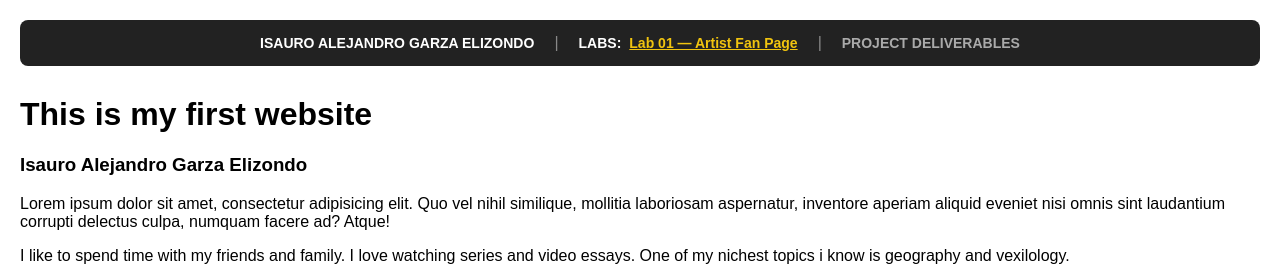
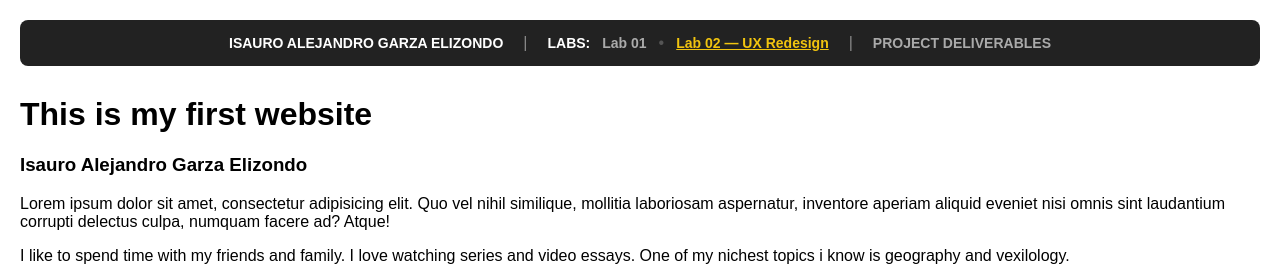
Before and after one commit to Isaurex-28/TC1004B, a plain HTML site: page index.html in a window 1280 px wide. Shown: the top 277 px of the page. Drawn offline with Linux system fonts and the light colour scheme.

Commit message:
Revise navigation and content structure in index.html
Updated navigation links and styles, added new lab links, and improved overall layout.

```diff
--- a/index.html
+++ b/index.html
@@ -9,9 +9,11 @@
     <nav style="display: flex; justify-content: center; align-items: center; gap: 20px; background-color: #222222; padding: 14px 20px; border-radius: 8px; margin-bottom: 30px;">
         <a href="index.html" style="color: #ffffff; text-decoration: none; font-weight: bold; font-size: 14px;">ISAURO ALEJANDRO GARZA ELIZONDO</a>
         <span style="color: #888888;">|</span>
-        <div style="display: flex; align-items: center; gap: 8px;">
+        <div style="display: flex; align-items: center; gap: 12px;">
             <span style="color: #ffffff; font-weight: bold; font-size: 14px;">LABS:</span>
-            <a href="Lab_1/index.html" style="color: #f1c40f; text-decoration: underline; font-weight: bold; font-size: 14px;">Lab 01 — Artist Fan Page</a>
+            <a href="Lab_1/index.html" style="color: #aaaaaa; text-decoration: none; font-weight: bold; font-size: 14px;">Lab 01</a>
+            <span style="color: #555555;">•</span>
+            <a href="Lab_2/index.html" style="color: #f1c40f; text-decoration: underline; font-weight: bold; font-size: 14px;">Lab 02 — UX Redesign</a>
         </div>
         <span style="color: #888888;">|</span>
         <span style="color: #aaaaaa; font-weight: bold; font-size: 14px;">PROJECT DELIVERABLES</span>
```
